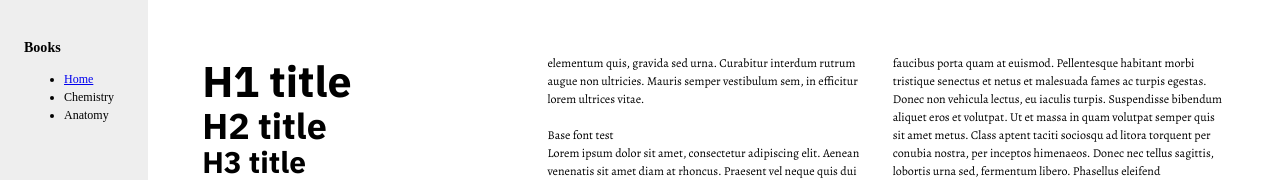
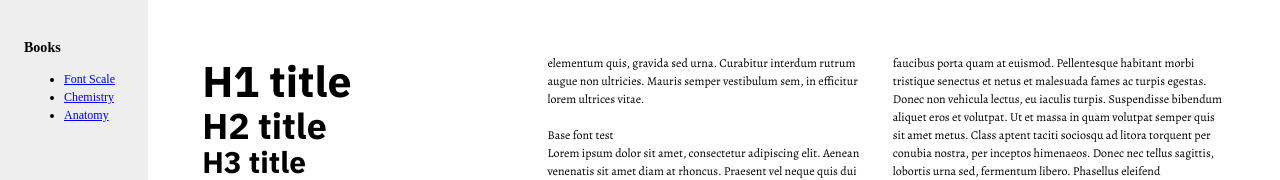
Before and after one commit to openstax/fossil, a React (Create React App) app: page / in a window 1280 px wide. Shown: the top 180 px of the page. Built offline with nearby package versions, Linux system fonts and the light colour scheme; no server answers; a web font is replaced by a local one.

Commit message:
fix homepage

```diff
--- a/src/content/App.js
+++ b/src/content/App.js
@@ -1,5 +1,5 @@
 import React, {Component} from 'react';
-import {Route, NavLink, HashRouter} from "react-router-dom";
+import {Route, NavLink, Link,  BrowserRouter, Switch} from "react-router-dom";
 
 import IndexPage from './components/index_page.js';
 import Book from './components/book.js';
@@ -19,9 +19,11 @@ class App extends Component {
       pagesData: [],
       key: "",
       bookName: "",
-        indexPage: IndexPage,
+      indexPage: IndexPage,
     };
     this.handleChange = this.handleChange.bind(this);
+    this.BaseState = this.state
+
   };
   handleChange(book) {
     this.setState({
@@ -29,9 +31,13 @@ class App extends Component {
       key: book.key,
       pagesData: book.pages,
       bookName: book.name,
-      indexPage: "",
+      indexPage: IndexPage,
     });
   }
+  //TODO add not found component see https://programmingwithmosh.com/react/react-router-add-the-power-of-navigation/
+  //TODO fix paths: how to retreive book with URL (id via url?)
+  //TODO
+
   render() {
     const books = this.state.books;
     const book = this.state.book;
@@ -39,35 +45,37 @@ class App extends Component {
     const bookName = this.state.bookName;
     const key = this.state.key;
     const indexPage = this.state.indexPage;
+
     return (
       <div className="container">
-        <base href="/"/>
-        <HashRouter>
+        <base href=""/>
+        <BrowserRouter>
           <div className="left-panel">
             <h3>Books</h3>
             <ul style={ booksDropdown }>
-              <li> <a  href="/">Home </a></li>
+              <li> <NavLink to="/"   >Font Scale </NavLink></li>
               {
                 books.map((book, index) => (
                   <li key={ book.key }>
-                    <a onClick={this.handleChange.bind(null, book)} >
+                    <Link to={book.name}  onClick={this.handleChange.bind(null, book)} >
                       {book.name}
-                    </a>
+                  </Link>
                   </li>
                 ))
               }
             </ul>
           </div>
           <div className="right-panel">
-            <Route exact path="/"  component={ indexPage  }/>
-            <Route path={ bookName } >
-               <Book key={ key } bookData={ book } pagesData={ pagesData } />
-            </Route>
+            <Switch>
+              <Route exact  path="/"  component={ indexPage  }/>
+              <Route  path={key} >
+                <Book key={ bookName } bookData={ book } pagesData={ pagesData } />
+               </Route>
+            </Switch>
           </div>
-        </HashRouter>
+        </BrowserRouter>
       </div>
     )
-
   }
 }
 
```
